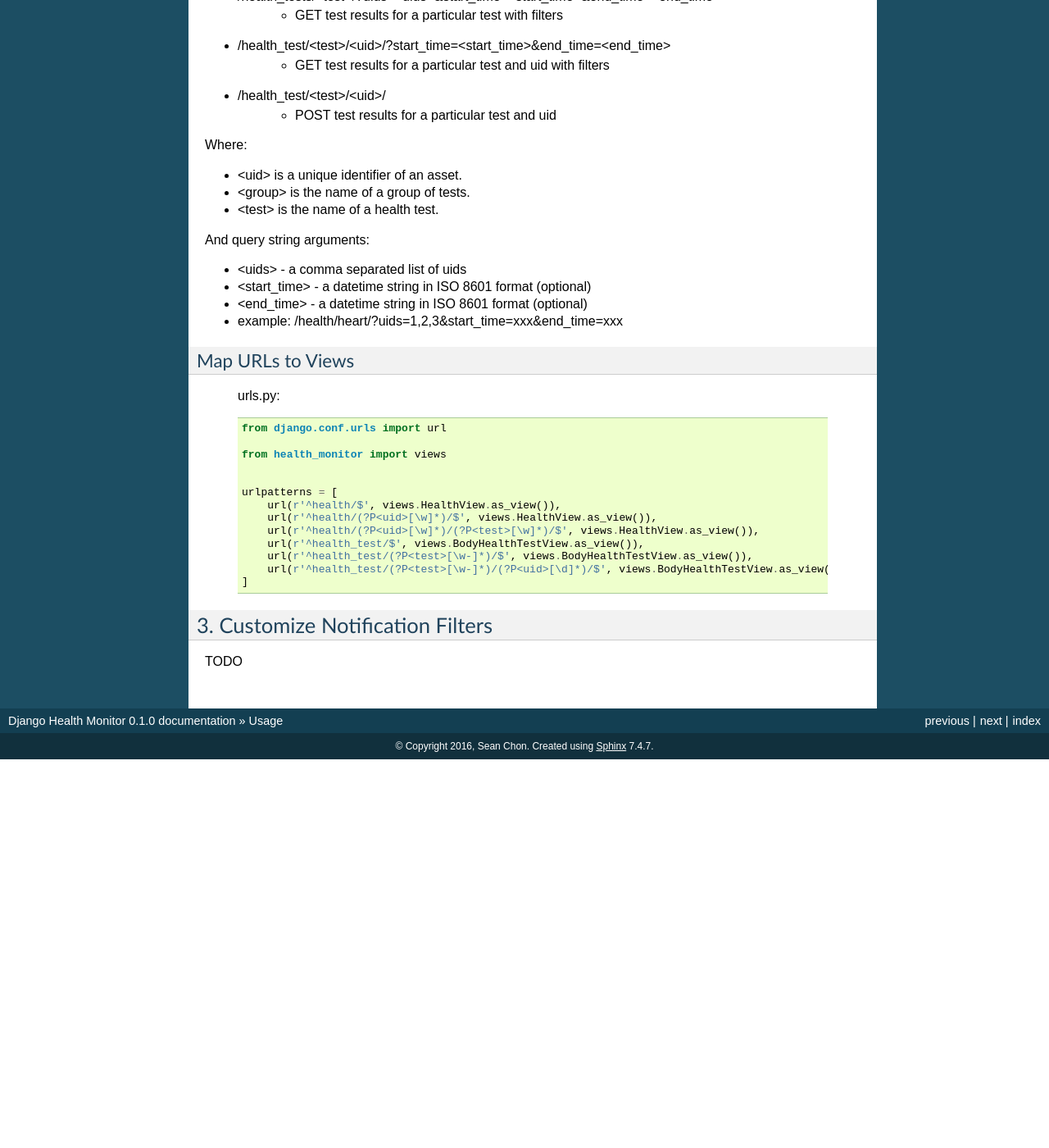
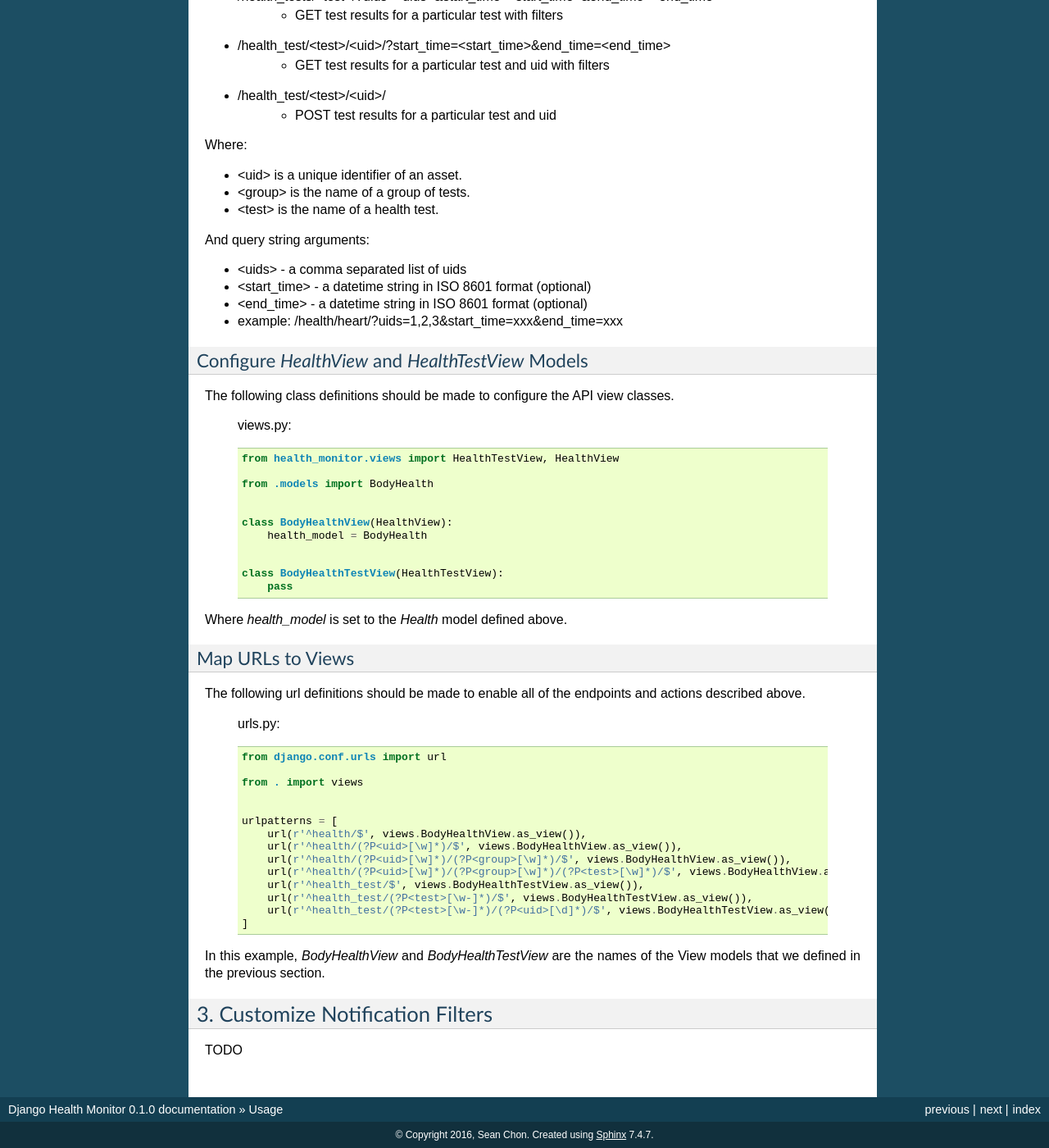
Before and after one commit to gracenote/django-health-monitor, a Sphinx documentation site: the page built from docs/usage.rst, in a window 1280 px wide and 1400 px high, scrolled down 2409 px. Shown: the whole window at 82% size. Built offline with Sphinx 7.4.7, drawn with Linux system fonts in a browser that asks for light colours; before the commit the page ends 3335 px from its top, so only the background shows below that; some of the changed text lies outside the part shown.

Commit message:
Update docs.

```diff
--- a/docs/usage.rst
+++ b/docs/usage.rst
@@ -132,24 +132,49 @@ And query string arguments:
 - <end_time> - a datetime string in  ISO 8601 format (optional)
 - example: /health/heart/?uids=1,2,3&start_time=xxx&end_time=xxx
 
+Configure `HealthView` and `HealthTestView` Models
+--------------------------------------------------
+The following class definitions should be made to configure the API view classes.
+
+    views.py::
+
+        from health_monitor.views import HealthTestView, HealthView
+
+        from .models import BodyHealth
+
+
+        class BodyHealthView(HealthView):
+            health_model = BodyHealth
+
+
+        class BodyHealthTestView(HealthTestView):
+            pass
+
+Where `health_model` is set to the `Health` model defined above.
+
 Map URLs to Views
 -----------------
+The following url definitions should be made to enable all of the endpoints and actions described above.
+
     urls.py::
 
 
         from django.conf.urls import url
 
-        from health_monitor import views
+        from . import views
 
 
         urlpatterns = [
-            url(r'^health/$', views.HealthView.as_view()),
-            url(r'^health/(?P<uid>[\w]*)/$', views.HealthView.as_view()),
-            url(r'^health/(?P<uid>[\w]*)/(?P<test>[\w]*)/$', views.HealthView.as_view()),
+            url(r'^health/$', views.BodyHealthView.as_view()),
+            url(r'^health/(?P<uid>[\w]*)/$', views.BodyHealthView.as_view()),
+            url(r'^health/(?P<uid>[\w]*)/(?P<group>[\w]*)/$', views.BodyHealthView.as_view()),
+            url(r'^health/(?P<uid>[\w]*)/(?P<group>[\w]*)/(?P<test>[\w]*)/$', views.BodyHealthView.as_view()),
             url(r'^health_test/$', views.BodyHealthTestView.as_view()),
             url(r'^health_test/(?P<test>[\w-]*)/$', views.BodyHealthTestView.as_view()),
             url(r'^health_test/(?P<test>[\w-]*)/(?P<uid>[\d]*)/$', views.BodyHealthTestView.as_view()),
         ]
+
+In this example, `BodyHealthView` and `BodyHealthTestView` are the names of the View models that we defined in the previous section.
 
 
 *********************************
```
